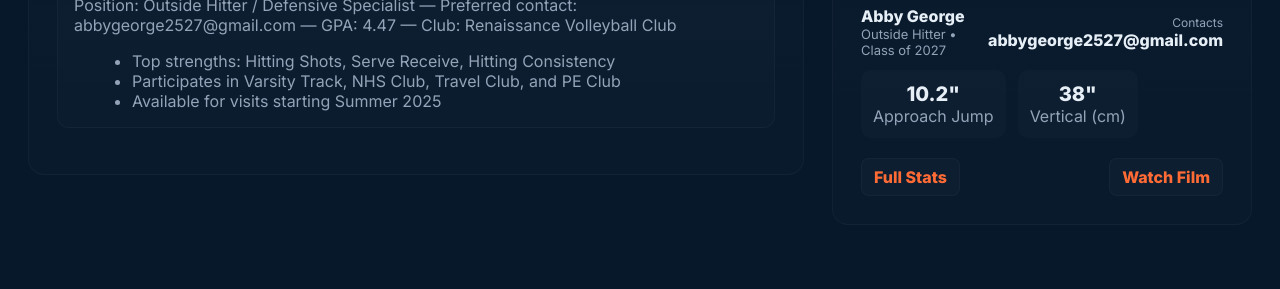
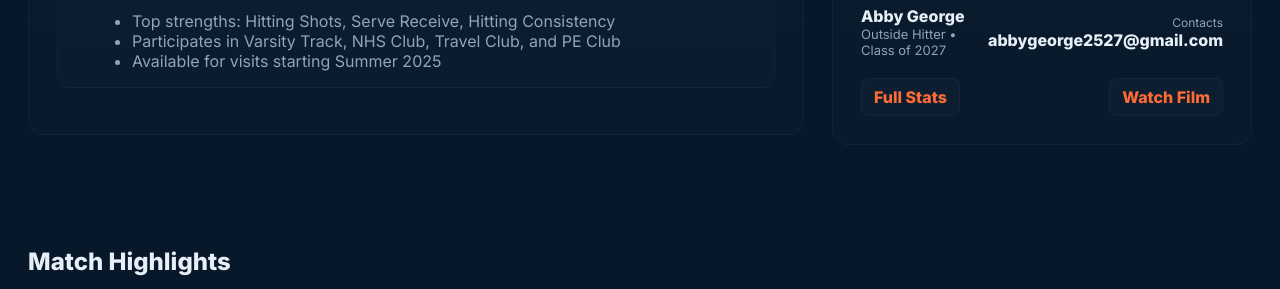
Before and after one commit to abgeorge25/recruit-website, a plain HTML site: page index.html in a window 1280 px wide. Shown: the part 454-743 px from the top of the page. Drawn offline with Linux system fonts and the light colour scheme.

Commit message:
Update index.html

```diff
--- a/index.html
+++ b/index.html
@@ -118,10 +118,7 @@
           </div>
         </div>
 
-        <div class="stats">
-          <div class="stat"><strong>10.2"</strong><span class="muted">Approach Jump</span></div>
-          <div class="stat"><strong>38"</strong><span class="muted">Vertical (cm)</span></div>
-        </div>
+
 
         <div style="display:flex;gap:8px;justify-content:space-between;margin-top:8px">
           <a class="btn" href="#stats">Full Stats</a>
@@ -241,4 +238,5 @@
     <div class="muted">Designed by Abby George ❤️</div>
   </footer>
 </body>
+
 </html>
```
